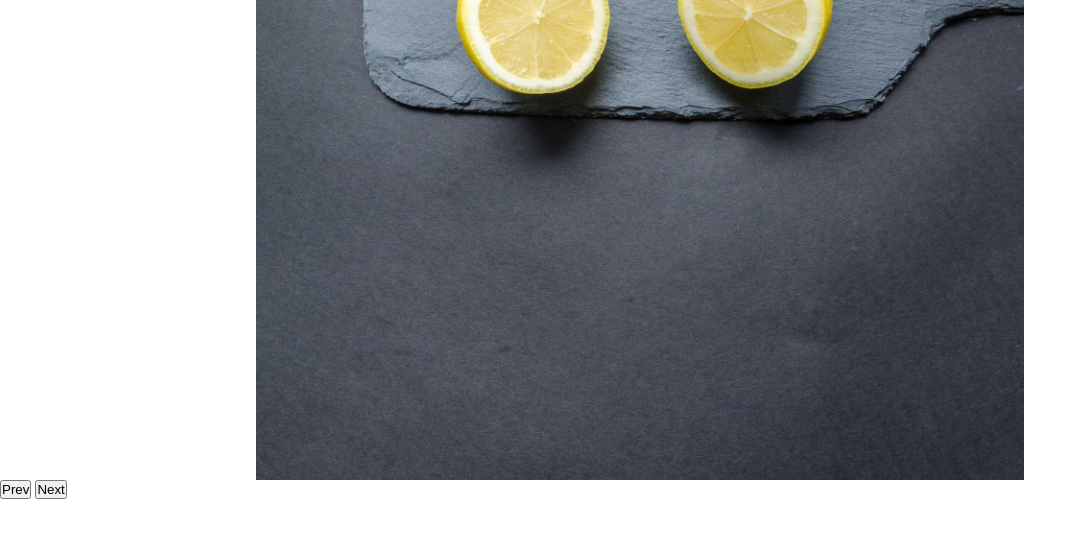
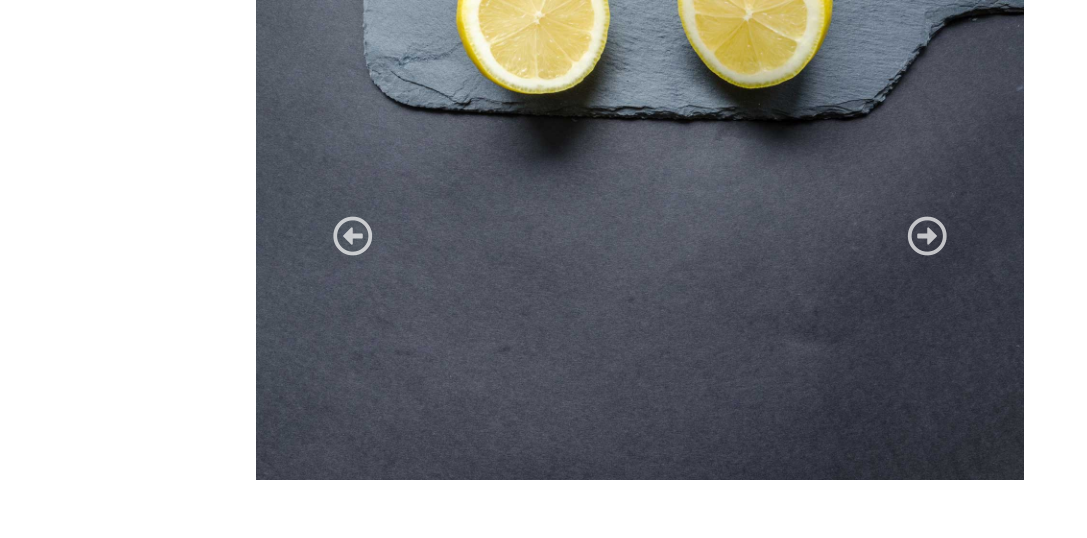
Before and after one commit to stratul/Infinite-image-slider, a plain HTML site: page index.html in a window 1280 px wide. Shown: the whole page, without its empty margins (0-1087 px from the left). Drawn offline with Linux system fonts and the light colour scheme.

Commit message:
Add files via upload

```diff
--- a/index.html
+++ b/index.html
@@ -4,6 +4,8 @@
     <meta charset="UTF-8">
     <meta name="viewport" content="width=device-width, initial-scale=1.0">
     <title>Infinite Image Slider</title>
+
+    <link rel="stylesheet" href="https://use.fontawesome.com/releases/v5.15.3/css/all.css" integrity="sha384-SZXxX4whJ79/gErwcOYf+zWLeJdY/qpuqC4cAa9rOGUstPomtqpuNWT9wdPEn2fk" crossorigin="anonymous">
 
     <link rel="stylesheet" href="style.css">
 </head>
@@ -20,10 +22,14 @@
             <img src="img/1.jpg" id="firstClone" alt="">
         </div>
 
+        <div class="btn">
+            <button id="prevBtn"><i class="far fa-arrow-alt-circle-left"></i></button>
+            <button id="nextBtn"><i class="far fa-arrow-alt-circle-right"></i></button>
+        </div>
+
     </div>
 
-    <button id="prevBtn">Prev</button>
-    <button id="nextBtn">Next</button>
+
 
 
 
--- a/style.css
+++ b/style.css
@@ -8,6 +8,7 @@
     width: 60%;
     margin: auto;
     overflow: hidden;
+    position: relative;
 }
 
 .carousel-slide {
@@ -19,3 +20,29 @@
 .carousel-slide img {
     width: 100%;
 }
+
+.btn {
+    width: 80%;
+    position: absolute;
+    top: 45%;
+    left: 10%;
+    display: flex;
+    justify-content: space-between;
+}
+
+.btn button {
+    background: transparent;
+    border: none;
+    outline: none;
+}
+
+.btn i {
+    font-size: 40px;
+    color: rgba(255, 255, 255, 0.7);
+    cursor: pointer;
+    transition: transform 0.3s ease, color 0.3s ease;
+}
+.btn i:hover {
+    transform: scale(1.2);
+    color: #fff;
+}
```
